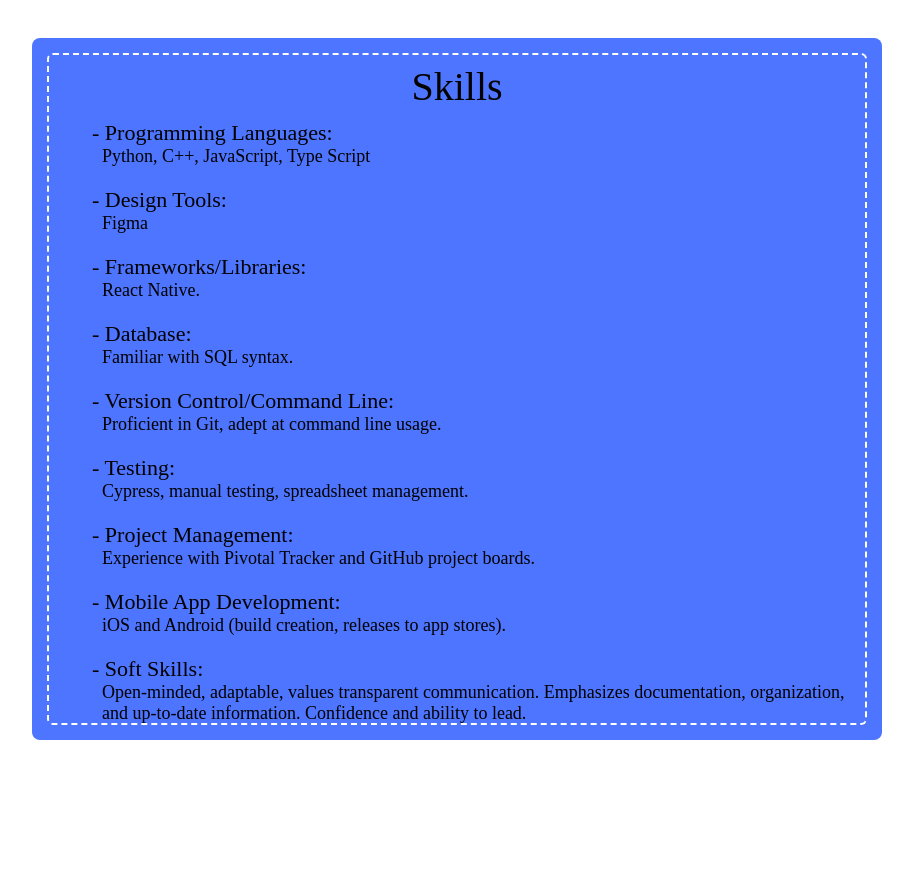
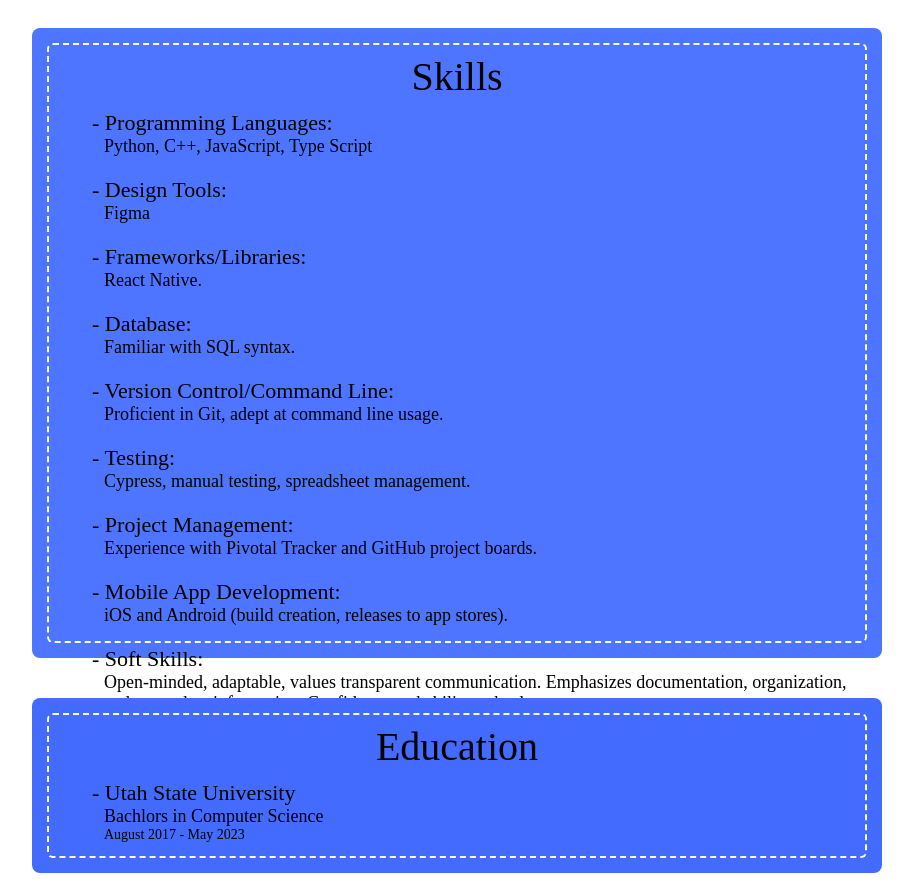
Before and after one commit to jennacioffi/personal-website, a React (Create React App) app: page / in a window 1280 px wide. Shown: the part 282-1175 px from the top of the page, without its empty margins (183-1096 px from the left). Before the commit the page ends 1042 px from the top, so only its background shows below. Built offline with nearby package versions, Linux system fonts and the light colour scheme.

Commit message:
Cards complete

```diff
--- a/src/App.js
+++ b/src/App.js
@@ -65,14 +65,27 @@
     },
   ];
 
+  const eduBulletPoints = [
+    {
+      title: '- Utah State University',
+      subtitle: 'Bachlors in Computer Science',
+      date: 'August 2017 - May 2023',
+    },
+  ];
+
   return (
     <div>
       <Card
         title="Experience"
         bulletPoints={experienceBulletPoints}
+        color="azureBlue"
+      />
+      <Card
+        title="Skills"
+        bulletPoints={skillsBulletPoints}
         color="ceruleanBlue"
       />
-      <Card title="Skills" bulletPoints={skillsBulletPoints} color="blue" />
+      <Card title="Education" bulletPoints={eduBulletPoints} color="deepBlue" />
     </div>
   );
 }
--- a/src/components/Card/card.js
+++ b/src/components/Card/card.js
@@ -4,6 +4,19 @@
 
 export default function Card({ title, bulletPoints, color }) {
   const backgroundColor = colors[color] || colors.defaultColor;
+
+  // Calculate the minimum height dynamically based on the number of bullet points
+  let minHeight;
+  if (title === 'Experience') {
+    minHeight = 250; // Set the minimum height for Experience card
+  } else if (title === 'Skills') {
+    minHeight = 200; // Set the minimum height for Skills card
+  } else if (title === 'Education') {
+    minHeight = 175; // Set the minimum height for Education card
+  } else {
+    minHeight = 200; // Default minimum height
+  }
+
   const bulletPointItems = bulletPoints.map((item, index) => (
     <div key={index} style={styles.bulletPointItemsContainer}>
       <div style={styles.bulletPointItem1}>{item.title}</div>
@@ -18,7 +31,7 @@
     <div
       style={{
         ...styles.mainContainer,
-        height: `${Math.max(260, bulletPoints.length * 78)}px`,
+        height: `${Math.max(minHeight, bulletPoints.length * 70)}px`,
       }}
     >
       <div style={{ ...styles.cardBackgroundContainer, backgroundColor }}>
--- a/src/components/Card/card.styles.js
+++ b/src/components/Card/card.styles.js
@@ -53,7 +53,7 @@
     fontFamily: fonts.cardBulletPointItems,
     marginLeft: '50px',
     padding: '10px',
-    paddingTop: '10px',
+    // paddingTop: '10px',
   },
   bulletPointItem1: {
     color: 'black',
@@ -62,12 +62,12 @@
   bulletPointItem2: {
     color: 'black',
     fontSize: '18px',
-    paddingLeft: '10px',
+    paddingLeft: '12px',
   },
   bulletPointItem3: {
     color: 'black',
     fontSize: '14px',
-    paddingLeft: '10px',
+    paddingLeft: '12px',
   },
 };
 
--- a/src/styles/colors.js
+++ b/src/styles/colors.js
@@ -1,5 +1,6 @@
 export const colors = {
   defaultColor: '#FF0000',
-  ceruleanBlue: '#6E8DFF',
-  blue: '#4E75FF',
+  azureBlue: '#6E8DFF',
+  ceruleanBlue: '#4E75FF',
+  deepBlue: '#436CFF',
 };
```
